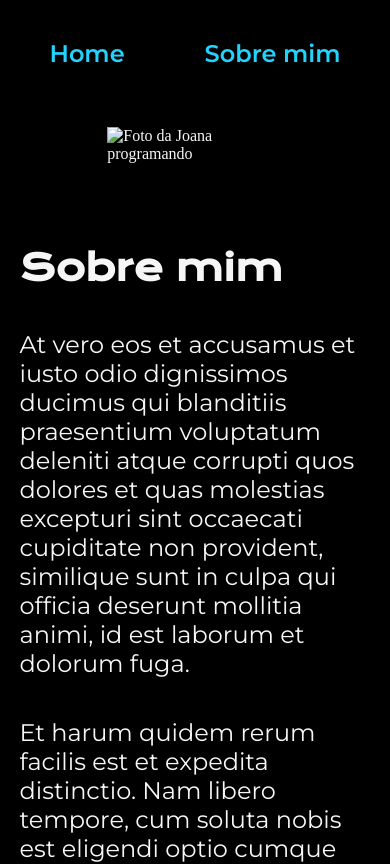
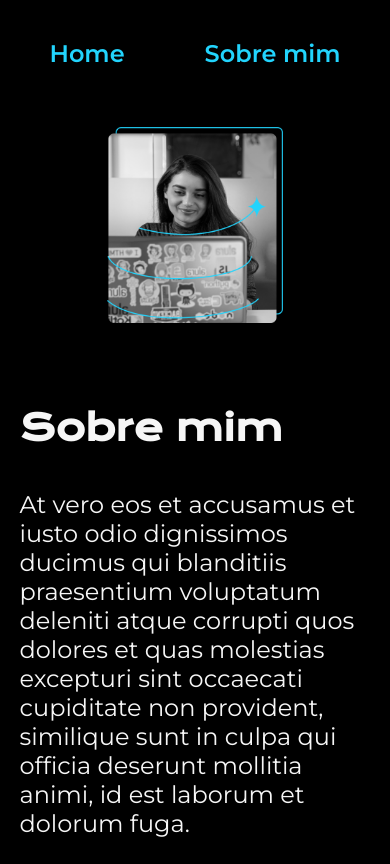
Before and after one commit to DigitalAlexisSaga/portfolioalura, a plain HTML site: page about.html in a window 390 px wide. Shown: the top 864 px of the page. Drawn offline with nearby package versions, Linux system fonts and the light colour scheme; files that its build step writes are made by us from their sources.

Commit message:
Update about.html
Melhoria de responsividade 2

```diff
--- a/about.html
+++ b/about.html
@@ -19,7 +19,7 @@
             <p class="apresentacao__conteudo__texto">At vero eos et accusamus et iusto odio dignissimos ducimus qui blanditiis praesentium voluptatum deleniti atque corrupti quos dolores et quas molestias excepturi sint occaecati cupiditate non provident, similique sunt in culpa qui officia deserunt mollitia animi, id est laborum et dolorum fuga.</p>
             <p class="apresentacao__conteudo__texto">Et harum quidem rerum facilis est et expedita distinctio. Nam libero tempore, cum soluta nobis est eligendi optio cumque nihil impedit quo minus id quod maxime placeat facere possimus, omnis voluptas assumenda est, omnis dolor repellendus. Temporibus autem quibusdam et aut officiis debitis aut rerum necessitatibus saepe eveniet ut et voluptates repudiandae sint et molestiae non recusandae. Itaque earum rerum hic tenetur a sapiente delectus, ut aut reiciendis voluptatibus maiores alias consequatur aut perferendis doloribus asperiores ipsum delis forum birol parela maxime infena. Excepteur sint occaecat cupidatat non.</p>
         </section>
-        <img class="apresentacao__imagem" src="./assets/moca.png" alt="Foto da Joana programando">
+        <img class="apresentacao__imagem" src="moca.png" alt="Foto da Joana programando">
       </main>
       <footer class="rodape">
         <p>Desenvolvido por Alexis.</p>
```
